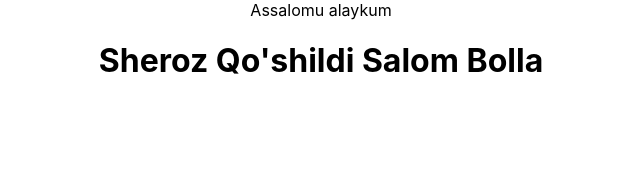
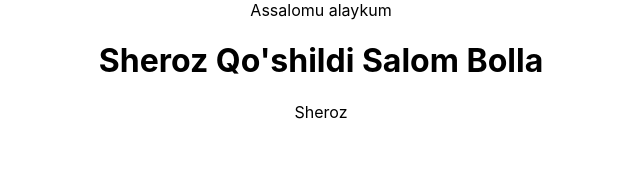
Before and after one commit to Zufarbek/instagram-003, a React (Create React App) app: page / in a window 1280 px wide. Shown: the top 172 px of the page, without its empty margins (319-959 px from the left). Built offline with nearby package versions, Linux system fonts and the light colour scheme.

Commit message:
Sheroz Qo'shdi

```diff
--- a/src/App.js
+++ b/src/App.js
@@ -6,6 +6,7 @@ function App() {
     <div className="App">
       Assalomu alaykum
       <h1>Sheroz Qo'shildi Salom Bolla</h1>
+      Sheroz
     </div>
   );
 }
```
